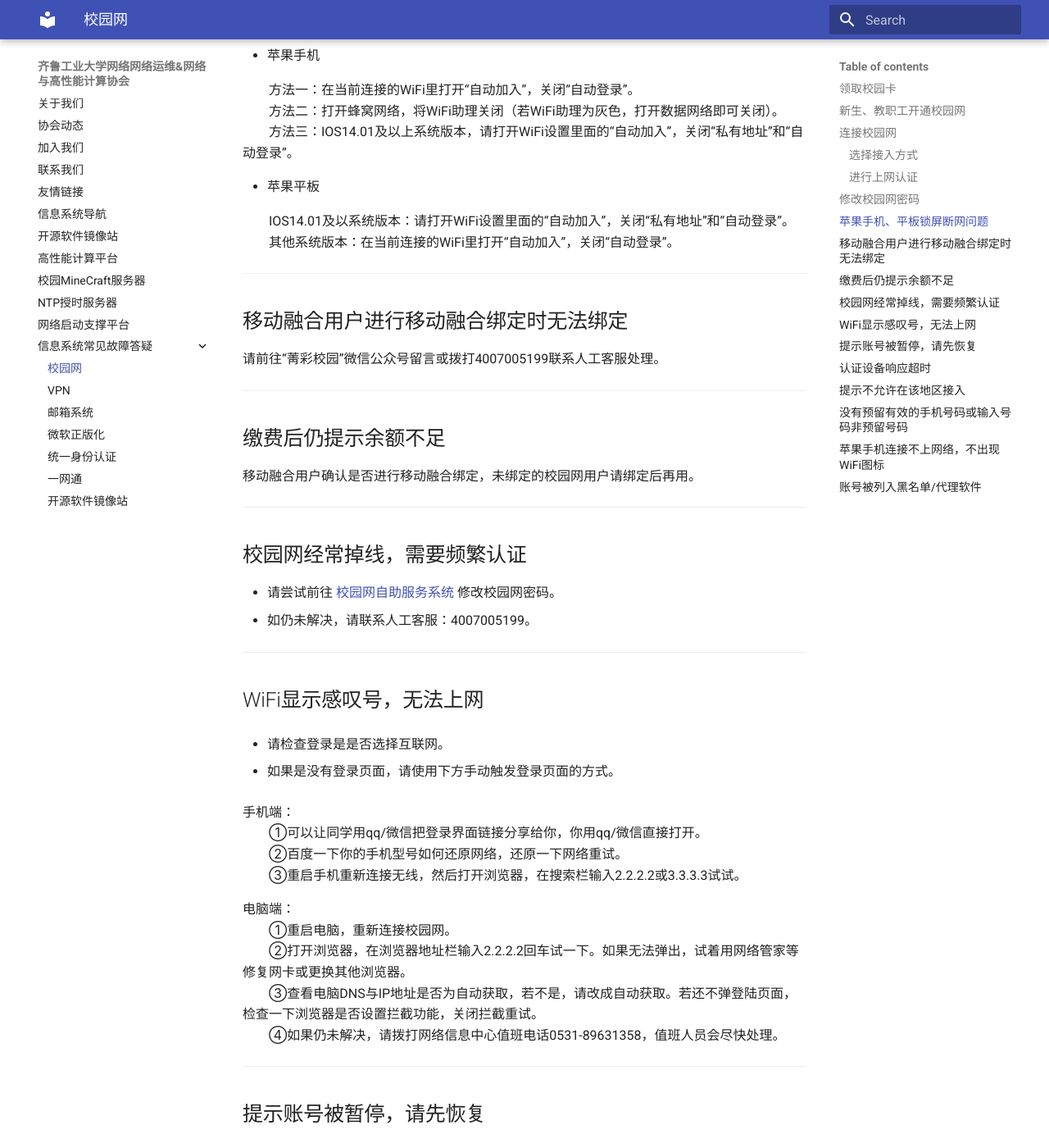
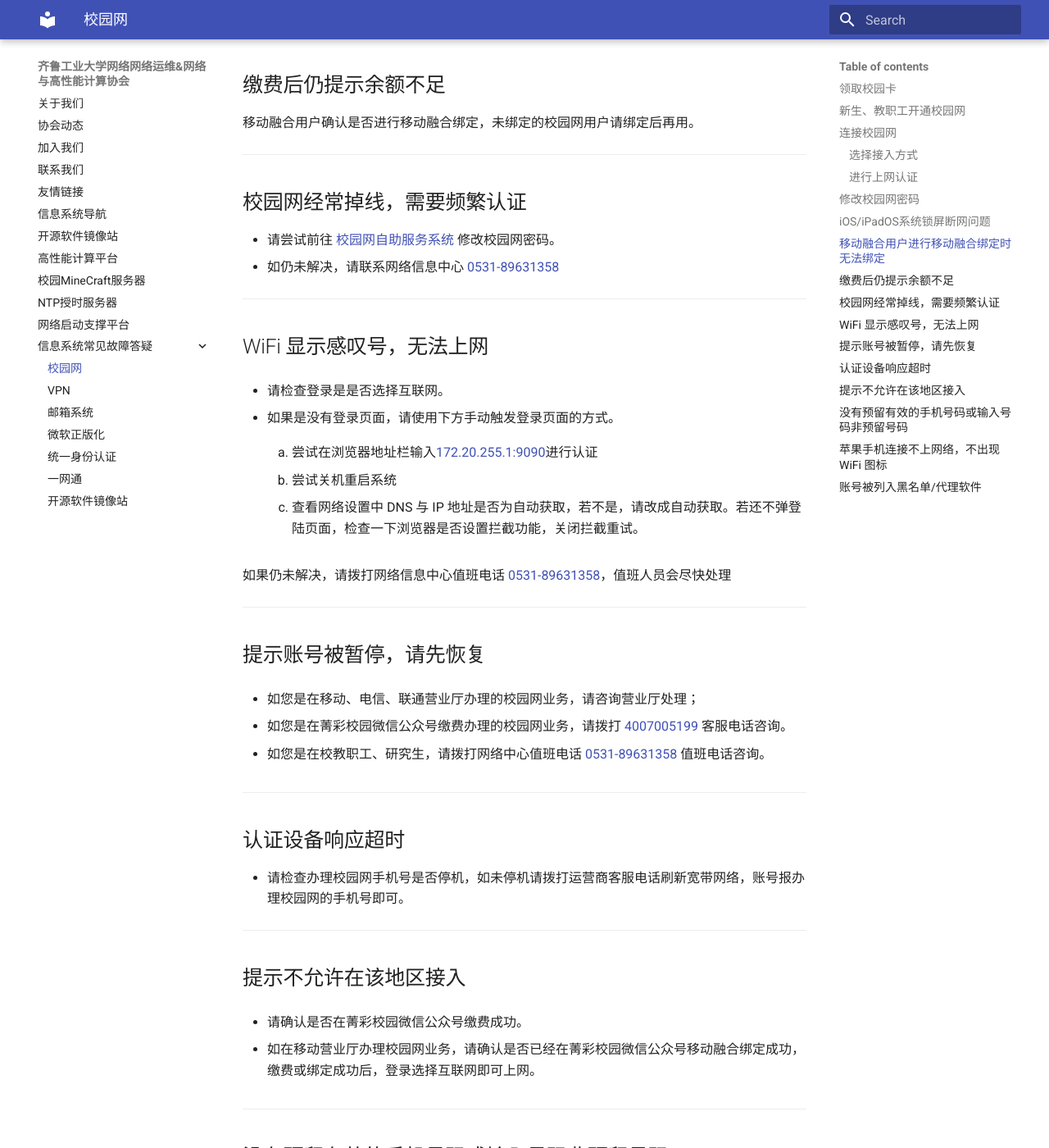
Before and after one commit to SmallJiang/qluweb, an MkDocs documentation site: the page built from docs/help/campusnetwork.md, in a window 1280 px wide and 1400 px high, scrolled down 3340 px. Shown: the whole window at 82% size. Built offline with MkDocs 1.6.1 and Material for MkDocs 9.7.7, drawn with Linux system fonts in a browser that asks for light colours; some of the changed text lies outside the part shown.

Commit message:
docs&style(campusNetwork;mail;ms;os): 修改了部分文档表述 规范了中英文混合排版的样式 规范了文档样式，使之符合Markdownlint Rules 优化了文档中邮箱地址、电话号码的超链接

```diff
--- a/docs/help/campusnetwork.md
+++ b/docs/help/campusnetwork.md
@@ -4,9 +4,10 @@
 
 ## 领取校园卡
 
-2023年迎新活动已经开始，网络信息中心与中国移动洽谈了新的资费与带宽方案，在“菁彩校园”微信公众号领取校园卡并开通的新用户将享受更低的价格，更高的网络带宽。
-![菁彩校园微信公众号二维码](/img/jcxy.png)
-
+2023 年迎新活动已经开始，网络信息中心与中国移动洽谈了新的资费与带宽方案，在“菁彩校园”微信公众号领取校园卡并开通的新用户将享受更低的价格，更高的网络带宽。
+<center>
+<img src="/img/jcxy.png" width=40% />
+</center>
 ---
 
 ## 新生、教职工开通校园网
@@ -78,28 +79,23 @@
 
 ## 修改校园网密码
 
-校园网密码默认为身份证号后6位，如您需要修改密码，请访问 [校园网自助服务系统](http://172.17.21.111:8080) 进行修改。
+校园网密码默认为身份证号后 6 位，如您需要修改密码，请访问 [校园网自助服务系统](http://172.17.21.111:8080) 进行修改。
 
 ---
 
-## 苹果手机、平板锁屏断网问题
+## iOS/iPadOS系统锁屏断网问题
 
-- 苹果手机
+1. 在当前连接的 WiFi 里打开“自动加入”，关闭“自动登录”。
 
-&emsp;&emsp;方法一：在当前连接的WiFi里打开“自动加入”，关闭“自动登录”。
-&emsp;&emsp;方法二：打开蜂窝网络，将WiFi助理关闭（若WiFi助理为灰色，打开数据网络即可关闭）。
-&emsp;&emsp;方法三：IOS14.01及以上系统版本，请打开WiFi设置里面的“自动加入”，关闭“私有地址”和“自动登录”。
+2. 方法二：打开蜂窝网络，将 WiFi 助理关闭（若 WiFi 助理为灰色，打开数据网络即可关闭）。
 
-- 苹果平板
-
-&emsp;&emsp;IOS14.01及以系统版本：请打开WiFi设置里面的“自动加入”，关闭“私有地址”和“自动登录”。
-&emsp;&emsp;其他系统版本：在当前连接的WiFi里打开“自动加入”，关闭“自动登录”。
+3. 方法三：IOS14.01 及以上系统版本，请打开 WiFi 设置里面的“自动加入”，关闭“私有地址”和“自动登录”。
 
 ---
 
 ## 移动融合用户进行移动融合绑定时无法绑定
 
-请前往“菁彩校园”微信公众号留言或拨打4007005199联系人工客服处理。
+请前往“菁彩校园”微信公众号留言或拨打 [4007005199](tel:4007005199) 联系人工客服处理。
 
 ---
 
@@ -112,26 +108,23 @@
 ## 校园网经常掉线，需要频繁认证
 
 - 请尝试前往 [校园网自助服务系统](http://172.17.21.111:8080) 修改校园网密码。
-- 如仍未解决，请联系人工客服：4007005199。
+- 如仍未解决，请联系网络信息中心 [0531-89631358](tel:(0531)89631358)
 
 ---
 
-## WiFi显示感叹号，无法上网
+## WiFi 显示感叹号，无法上网
 
 - 请检查登录是是否选择互联网。
 
 - 如果是没有登录页面，请使用下方手动触发登录页面的方式。
 
-手机端：
-&emsp;&emsp;①可以让同学用qq/微信把登录界面链接分享给你，你用qq/微信直接打开。
-&emsp;&emsp;②百度一下你的手机型号如何还原网络，还原一下网络重试。
-&emsp;&emsp;③重启手机重新连接无线，然后打开浏览器，在搜索栏输入2.2.2.2或3.3.3.3试试。
+    1. 尝试在浏览器地址栏输入[172.20.255.1:9090](172.20.255.1:9090)进行认证
 
-电脑端：
-&emsp;&emsp;①重启电脑，重新连接校园网。
-&emsp;&emsp;②打开浏览器，在浏览器地址栏输入2.2.2.2回车试一下。如果无法弹出，试着用网络管家等修复网卡或更换其他浏览器。
-&emsp;&emsp;③查看电脑DNS与IP地址是否为自动获取，若不是，请改成自动获取。若还不弹登陆页面，检查一下浏览器是否设置拦截功能，关闭拦截重试。
-&emsp;&emsp;④如果仍未解决，请拨打网络信息中心值班电话0531-89631358，值班人员会尽快处理。
+    2. 尝试关机重启系统
+
+    3. 查看网络设置中 DNS 与 IP 地址是否为自动获取，若不是，请改成自动获取。若还不弹登陆页面，检查一下浏览器是否设置拦截功能，关闭拦截重试。
+
+如果仍未解决，请拨打网络信息中心值班电话 [0531-89631358](tel:(0531)89631358)，值班人员会尽快处理
 
 ---
 
@@ -139,15 +132,15 @@
 
 - 如您是在移动、电信、联通营业厅办理的校园网业务，请咨询营业厅处理；
 
-- 如您是在菁彩校园微信公众号缴费办理的校园网业务，请拨打4007005199客服电话咨询。
+- 如您是在菁彩校园微信公众号缴费办理的校园网业务，请拨打 [4007005199](tel:4007005199) 客服电话咨询。
 
-- 如您是在校教职工、研究生，请拨打网络中心值班电话0531-89631358值班电话咨询。
+- 如您是在校教职工、研究生，请拨打网络中心值班电话 [0531-89631358](tel:(0531)89631358) 值班电话咨询。
 
 ---
 
 ## 认证设备响应超时
 
-- 请检查办理校园网手机号是否停机，如未停机请拨打10086客服电话刷新宽带网络，账号报办理校园网的手机号即可。
+- 请检查办理校园网手机号是否停机，如未停机请拨打运营商客服电话刷新宽带网络，账号报办理校园网的手机号即可。
 
 ---
 
@@ -163,24 +156,24 @@
 
 - 请核对在进行融合套餐绑定时的手机号码或者购买自营套餐时的手机号码和当前输入号码是否一致，学号输入是否正确。
 
-- 如服务仍不可用，请拨打4007005199客服电话咨询。
+- 如服务仍不可用，请拨打 [4007005199](tel:4007005199) 客服电话咨询。
 
-- 如您是在校教职工、研究生，请拨打网络中心值班电话0531-89631358值班电话咨询。
+- 如您是在校教职工、研究生，请拨打网络中心值班电话 [0531-89631358](tel:(0531)89631358) 值班电话咨询。
 
 ---
 
-## 苹果手机连接不上网络，不出现WiFi图标
+## 苹果手机连接不上网络，不出现 WiFi 图标
 
-- 方法1：还原网络，设置-通用-还原-还原网络设置。
+1. 还原网络，设置 - 通用 - 还原 - 还原网络设置。
 
-- 方法2：取消自动登录，手动打开浏览器进行重定向认证，具体操作方法百度即可。
+2. 取消自动登录，手动打开浏览器进行重定向认证，具体操作方法百度即可。
 
 ---
 
 ## 账号被列入黑名单/代理软件
 
-- 根据相关法律法规，校园网不允许使用路由器、信号桥、360WiFi、猎豹WiFi、VPN、手机热点、虚拟机、手游助手、加速器、模拟器等各种代理或网络共享工具；
+- 根据相关法律法规，校园网不允许使用路由器、信号桥、360WiFi、猎豹 WiFi、VPN、手机热点、虚拟机、手游助手、加速器、模拟器等各种代理或网络共享工具；
 
-- 请不要开启手机上的双WiFi加速和WiFi+功能，否则账号就会被加入黑名单，2h后自动恢复。
+- 请不要开启手机上的双 WiFi 加速和 WiFi+功能，否则账号就会被加入黑名单，2h 后自动恢复。
 
 - 请自觉遵守相关法律法规，文明上网
```
Also changed, not shown: other parts of docs/help/campusnetwork.md (+4 -4 lines), docs/help/mail.md (+22 -18 lines), docs/help/ms.md (+19 -15 lines), docs/help/os.md (added, +42 -0 lines), docs/help/sso.md (deleted, +0 -43 lines).
